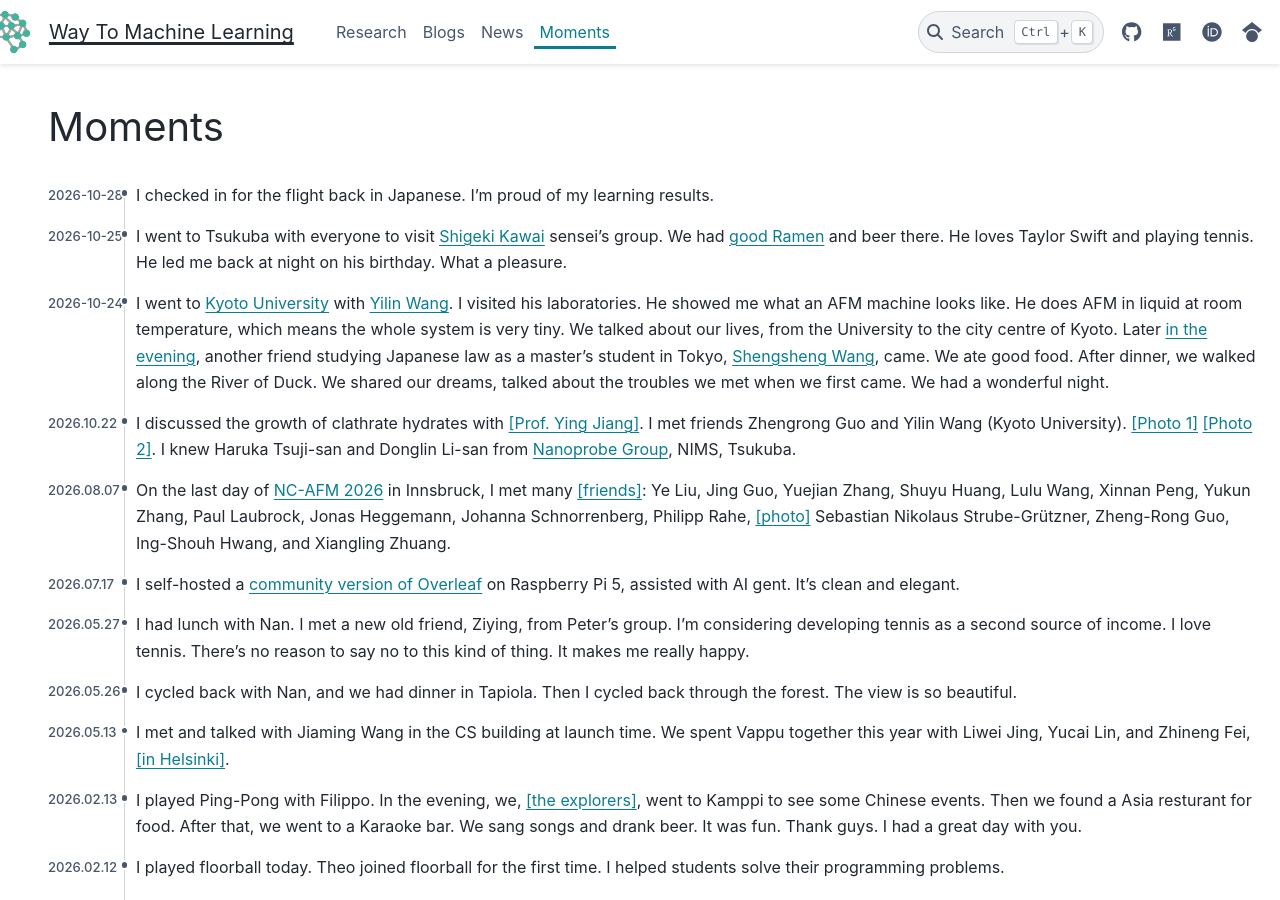
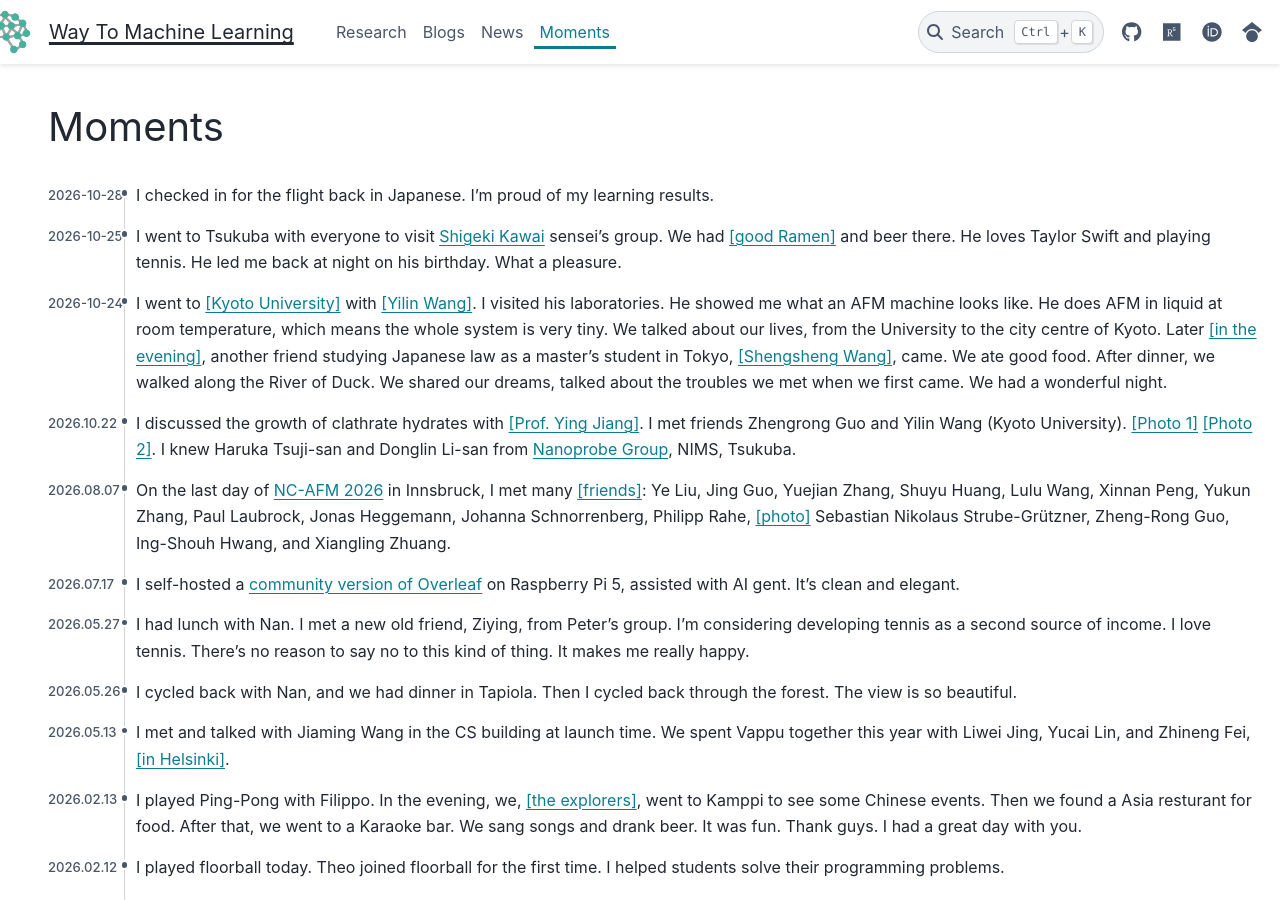
Before and after one commit to way2ml/way2ml.github.io, a Sphinx documentation site: the page built from doc/moments.md, in a window 1280 px wide and 900 px high. Built offline with Sphinx 7.4.7 and the PyData theme 0.15.4, drawn with Linux system fonts in a browser that asks for light colours.

```diff
--- a/doc/moments.md
+++ b/doc/moments.md
@@ -5,8 +5,8 @@ comment: False
 
 # Moments
 - 2026-10-28 I checked in for the flight back in Japanese. I'm proud of my learning results.
-- 2026-10-25 I went to Tsukuba with everyone to visit [Shigeki Kawai](https://samurai.nims.go.jp/profiles/KAWAI_Shigeki?locale=en) sensei's group. We had <a href="./_static/moments/20261025_IMG_5794.jpg">good Ramen</a> and beer there.  He loves Taylor Swift and playing tennis. He led me back at night on his birthday. What a pleasure.
-- 2026-10-24 I went to <a href="./_static/moments/20261023_IMG_5726.jpg">Kyoto University</a> with <a href="./_static/moments/20261023_IMG_5742.jpg">Yilin Wang</a>. I visited his laboratories. He showed me what an AFM machine looks like. He does AFM in liquid at room temperature, which means the whole system is very tiny. We talked about our lives, from the University to the city centre of Kyoto.  Later <a href="./_static/moments/20261023_IMG_5750.jpg">in the evening</a>, another friend studying Japanese law as a master's student in Tokyo, <a href="./_static/moments/20261023_IMG_0269.jpg">Shengsheng Wang</a>,  came.  We ate good food. After dinner, we walked along the River of Duck. We shared our dreams, talked about the troubles we met when we first came. We had a wonderful night.
+- 2026-10-25 I went to Tsukuba with everyone to visit [Shigeki Kawai](https://samurai.nims.go.jp/profiles/KAWAI_Shigeki?locale=en) sensei's group. We had <a href="./_static/moments/20261025_IMG_5794.jpg">[good Ramen]</a> and beer there.  He loves Taylor Swift and playing tennis. He led me back at night on his birthday. What a pleasure.
+- 2026-10-24 I went to <a href="./_static/moments/20261023_IMG_5726.jpg">[Kyoto University]</a> with <a href="./_static/moments/20261023_IMG_5742.jpg">[Yilin Wang]</a>. I visited his laboratories. He showed me what an AFM machine looks like. He does AFM in liquid at room temperature, which means the whole system is very tiny. We talked about our lives, from the University to the city centre of Kyoto.  Later <a href="./_static/moments/20261023_IMG_5750.jpg">[in the evening]</a>, another friend studying Japanese law as a master's student in Tokyo, <a href="./_static/moments/20261023_IMG_0269.jpg">[Shengsheng Wang]</a>,  came.  We ate good food. After dinner, we walked along the River of Duck. We shared our dreams, talked about the troubles we met when we first came. We had a wonderful night.
 - 2026.10.22 I discussed the growth of clathrate hydrates with <a href="./_static/moments/20261022_4869.jpg">[Prof. Ying Jiang]</a>. I met friends Zhengrong Guo and Yilin Wang (Kyoto University). <a href="./_static/moments/20261022_Jie_Zhengrong_Yilin.jpg">[Photo 1]</a> <a href="./_static/moments/20261022_IMG_5699.jpg">[Photo 2]</a>. I knew Haruka Tsuji-san and Donglin Li-san from [Nanoprobe Group](https://www.nims.go.jp/group/Nanoprobe/team.html), NIMS, Tsukuba.
 - 2026.08.07 On the last day of [NC-AFM 2026](https://www.uibk.ac.at/en/congress/nc-afm-2026/) in Innsbruck, I met many <a href="./_static/talks/NCAFM_Jie_Huang_2026_people.jpg" target="_blank" rel="noopener">[friends]</a>: Ye Liu, Jing Guo, Yuejian Zhang, Shuyu Huang, Lulu Wang, Xinnan Peng, Yukun Zhang, Paul Laubrock, Jonas Heggemann, Johanna Schnorrenberg, Philipp Rahe, <a href="./_static/moments/20260807_ncafm_friends.jpg" target="_blank" rel="noopener">[photo]</a> Sebastian Nikolaus Strube-Grützner, Zheng-Rong Guo, Ing-Shouh Hwang, and Xiangling Zhuang.
 - 2026.07.17 I self-hosted a [community version of Overleaf](http://88.192.136.30/) on Raspberry Pi 5, assisted with AI gent. It's clean and elegant.
```
